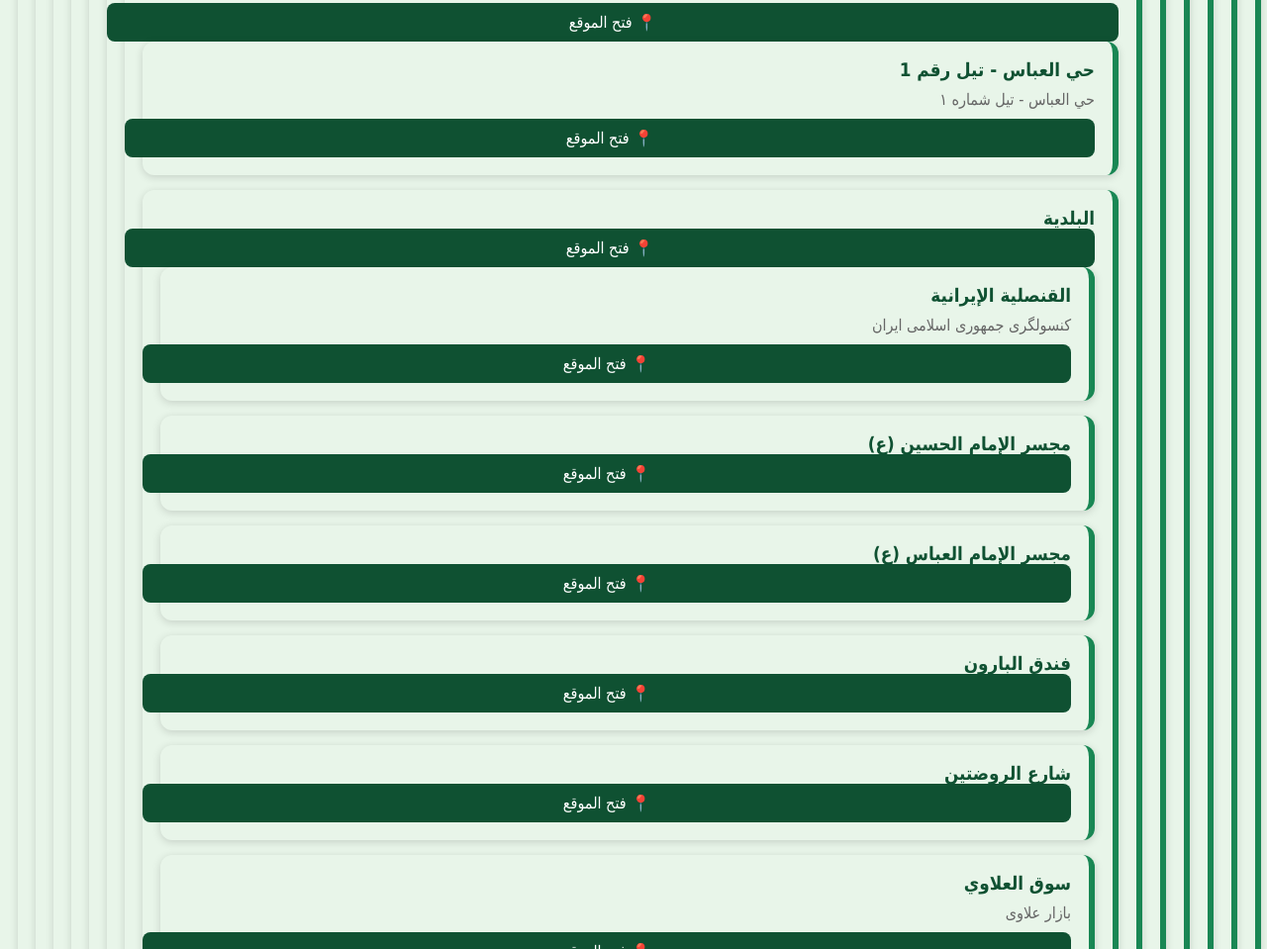
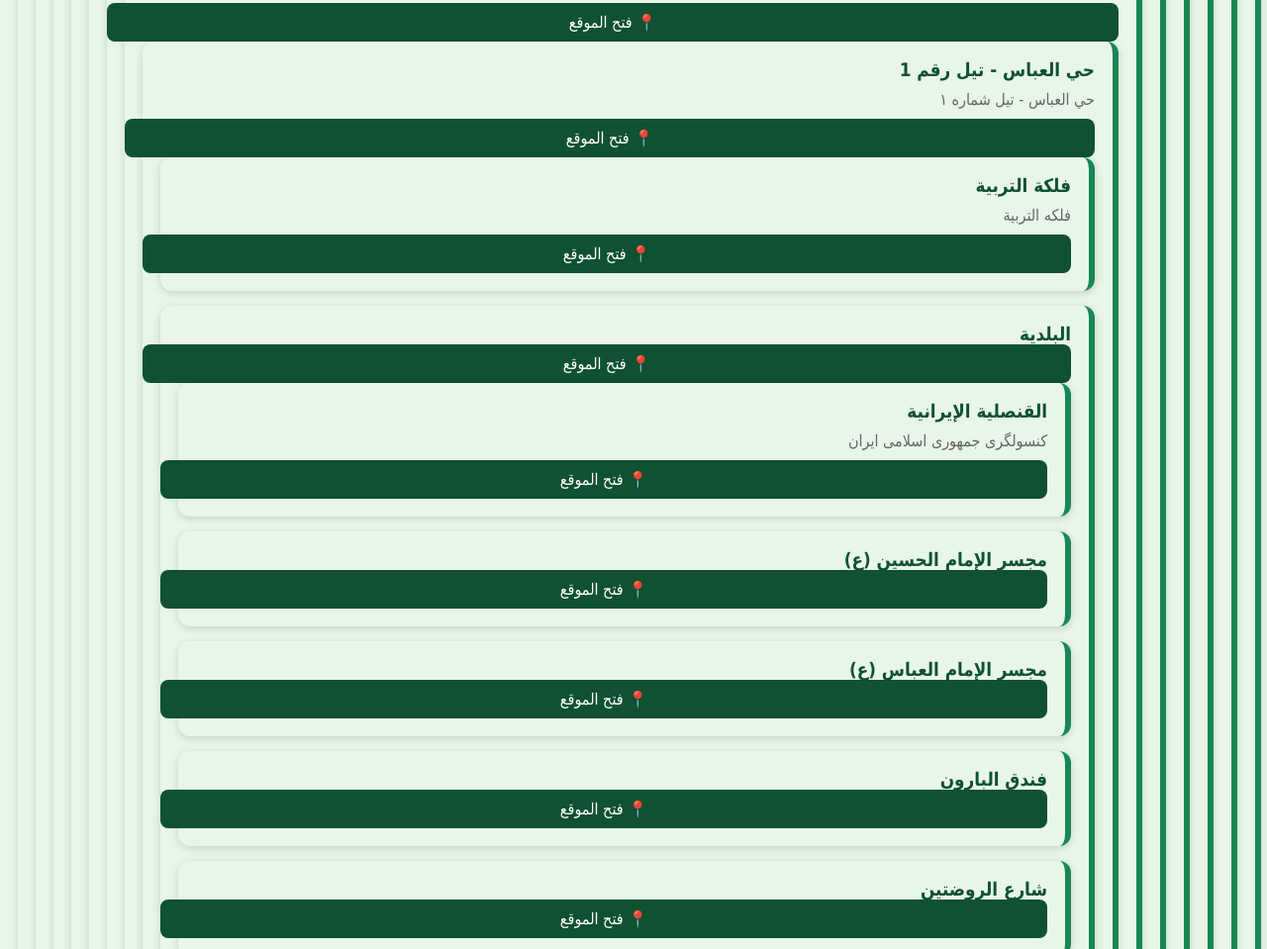
Before and after one commit to frode2002/-karbala-map, a plain HTML site: page index.html in a window 1280 px wide. Shown: the part 4411-5370 px from the top of the page at 99% size. Drawn offline with Linux system fonts and the light colour scheme.

Commit message:
Update index.html

```diff
--- a/index.html
+++ b/index.html
@@ -364,6 +364,10 @@ href="https://maps.app.goo.gl/hWGGuuVwe4bWRrnj9?g_st=ipc">
 <h3>حي العباس - تيل رقم 1</h3>
 <p>حي العباس - تیل شماره ۱</p>
 <a class="btn" target="_blank" href="https://maps.app.goo.gl/3acj4A9SUHud18VH9?g_st=ic">📍 فتح الموقع</a>
+<div class="card">
+<h3>فلكة التربية</h3>
+<p>فلکه التربیة</p>
+<a class="btn" target="_blank" href="https://maps.app.goo.gl/8dKQ7YaZ5Uj4UfgEA?g_st=ic">📍 فتح الموقع</a>
 </div>
 
 <div class="card">
```
